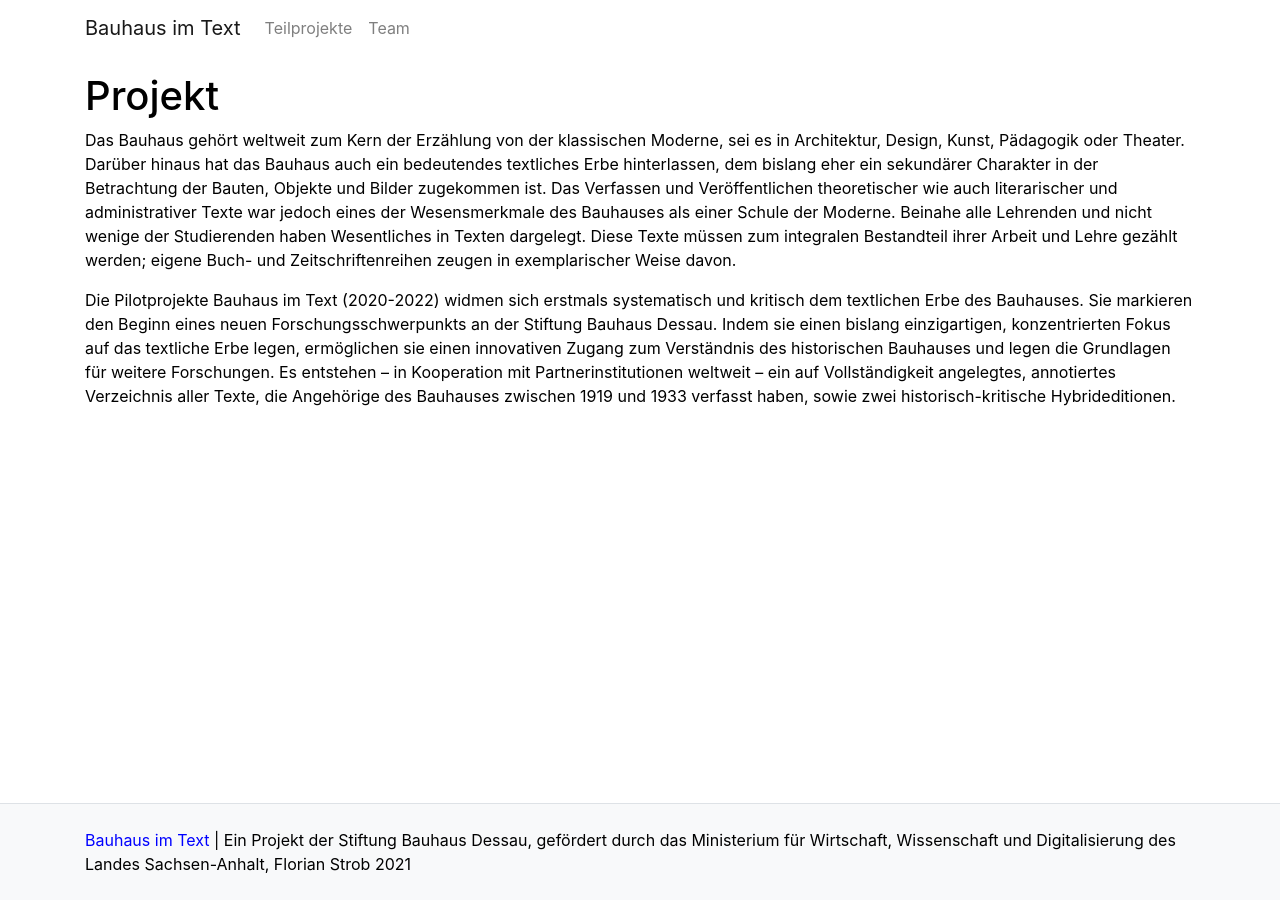
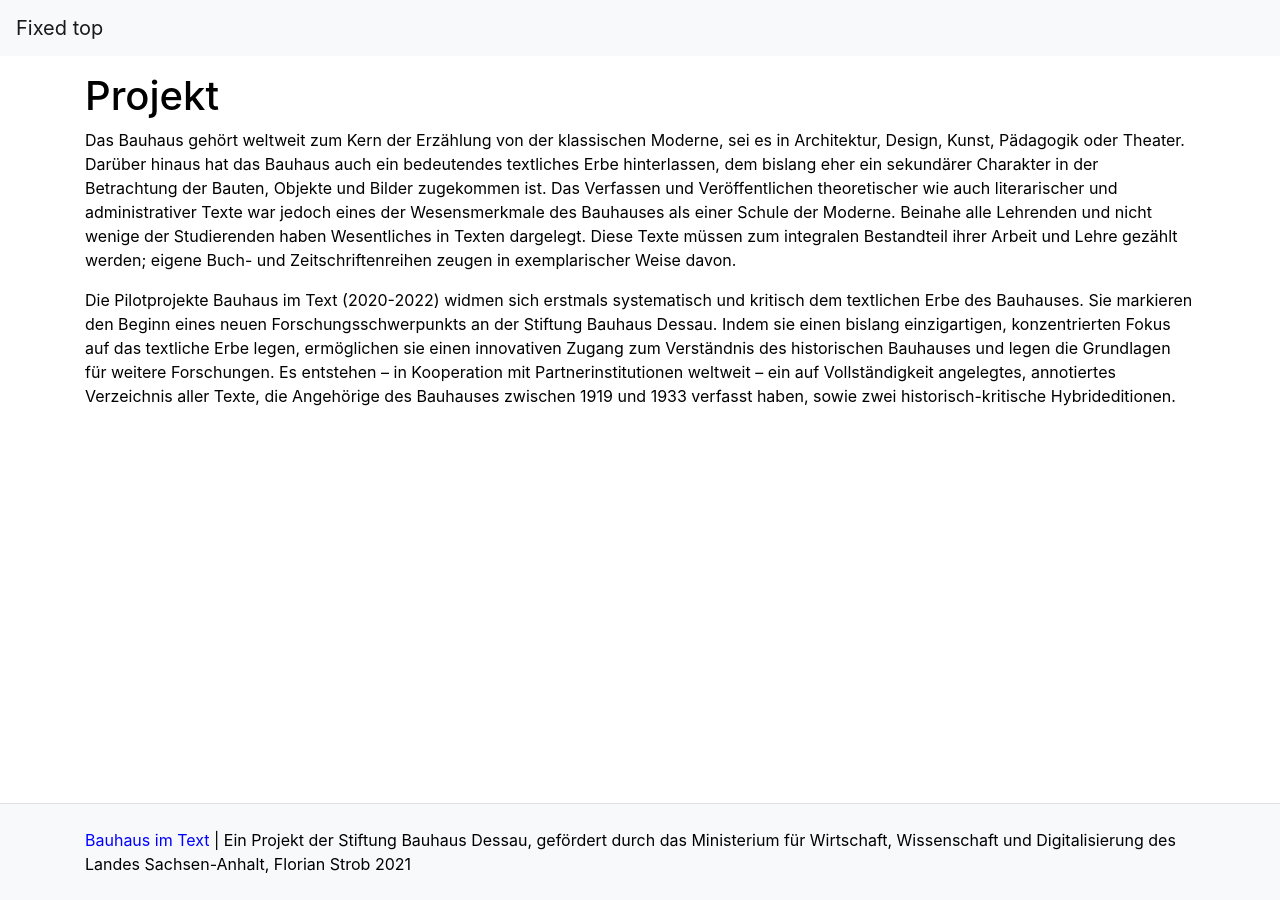
Before and after one commit to Bauhaus-im-Text/projektpraesentation, a Jekyll site: the page built from pages/index.md, in a window 1280 px wide. Built offline with Jekyll 4.4.1, drawn with Linux system fonts in a browser that asks for light colours.

Commit message:
test fixed top

```diff
--- a/_includes/template/header.html
+++ b/_includes/template/header.html
@@ -1,5 +1,8 @@
 <nav class="navbar navbar-light navbar-expand-md navbar-custom" style="background-color: #ffff;">
 
+    <nav class="navbar fixed-top navbar-light bg-light">
+        <a class="navbar-brand" href="#">Fixed top</a>
+      </nav>
     <div class="container">
         <a class="navbar-brand" href="{{ '/' | relative_url }}">{{ site.title }}</a>
 
```
